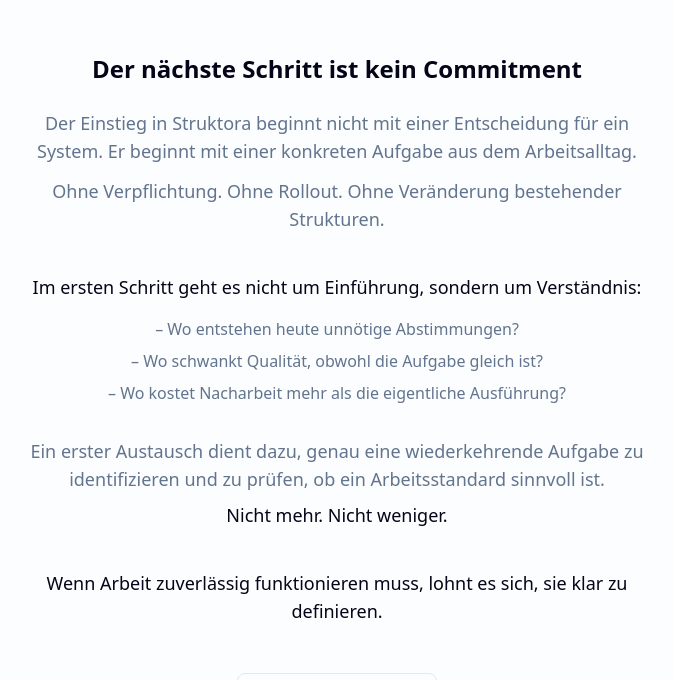
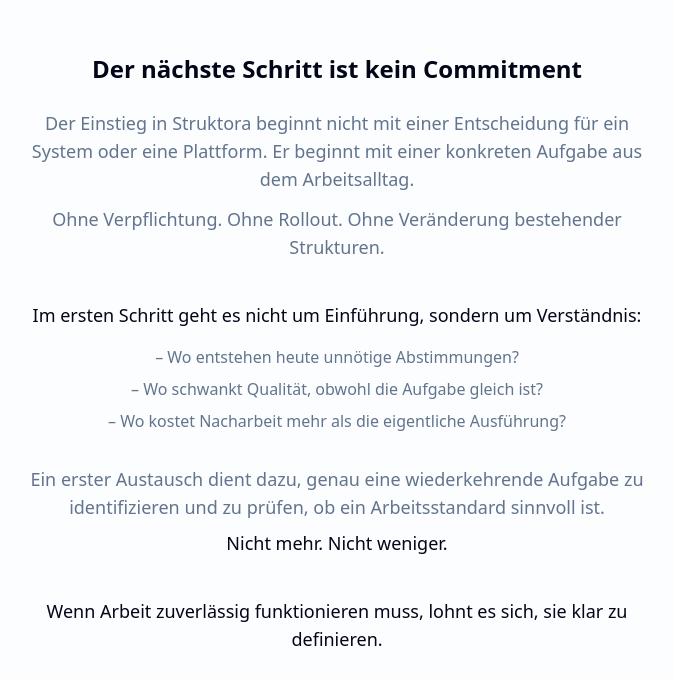
Before and after one commit to berndgalter-lab/struktora, a Next.js app: page / in a window 1280 px wide. Shown: the part 11320-12000 px from the top of the page, without its empty margins (303-977 px from the left). Built offline with nearby package versions, Linux system fonts and the light colour scheme.

Commit message:
finale cta

```diff
--- a/src/components/marketing/final-cta.tsx
+++ b/src/components/marketing/final-cta.tsx
@@ -10,7 +10,8 @@ export const FinalCTA = () => {
         {/* Einleitung */}
         <p className="mt-6 text-base text-muted-foreground md:text-lg">
           Der Einstieg in Struktora beginnt nicht mit einer Entscheidung für ein
-          System. Er beginnt mit einer konkreten Aufgabe aus dem Arbeitsalltag.
+          System oder eine Plattform. Er beginnt mit einer konkreten Aufgabe aus
+          dem Arbeitsalltag.
         </p>
         <p className="mt-3 text-base text-muted-foreground md:text-lg">
           Ohne Verpflichtung. Ohne Rollout. Ohne Veränderung bestehender
```
